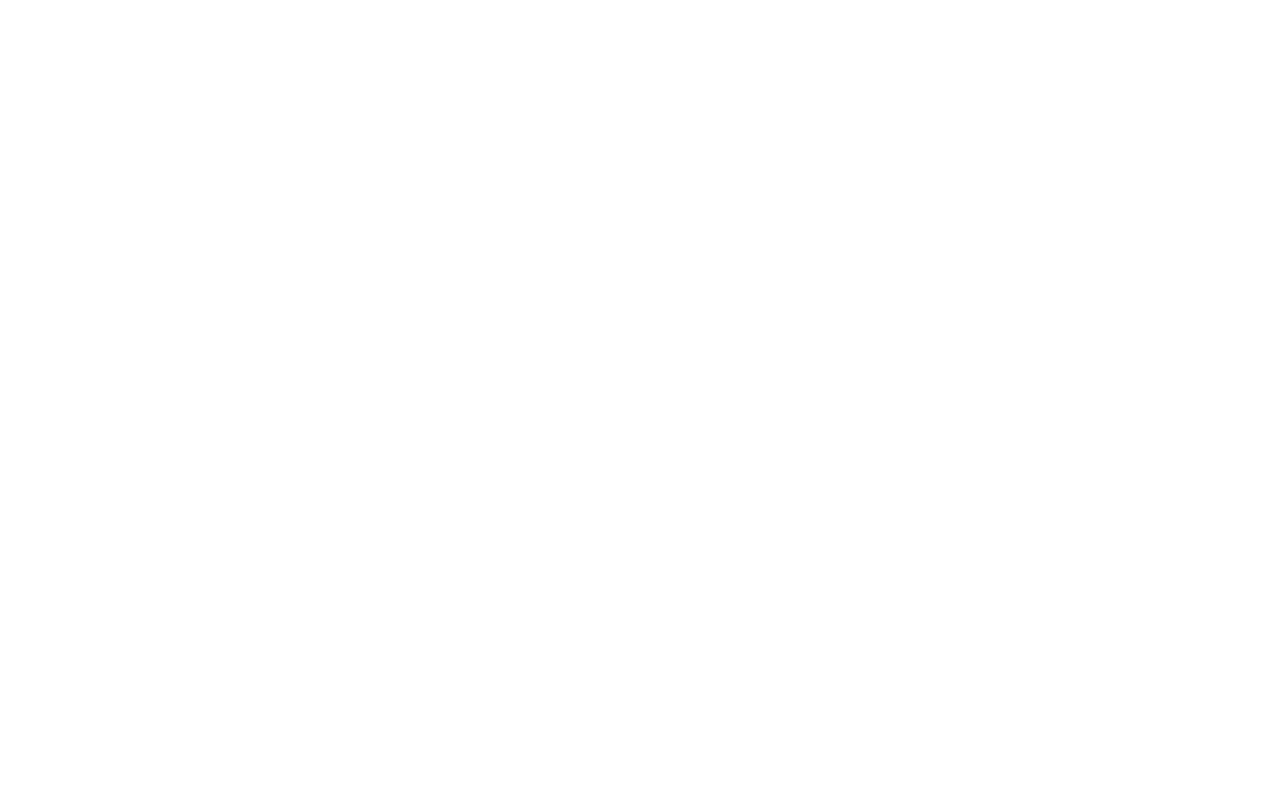
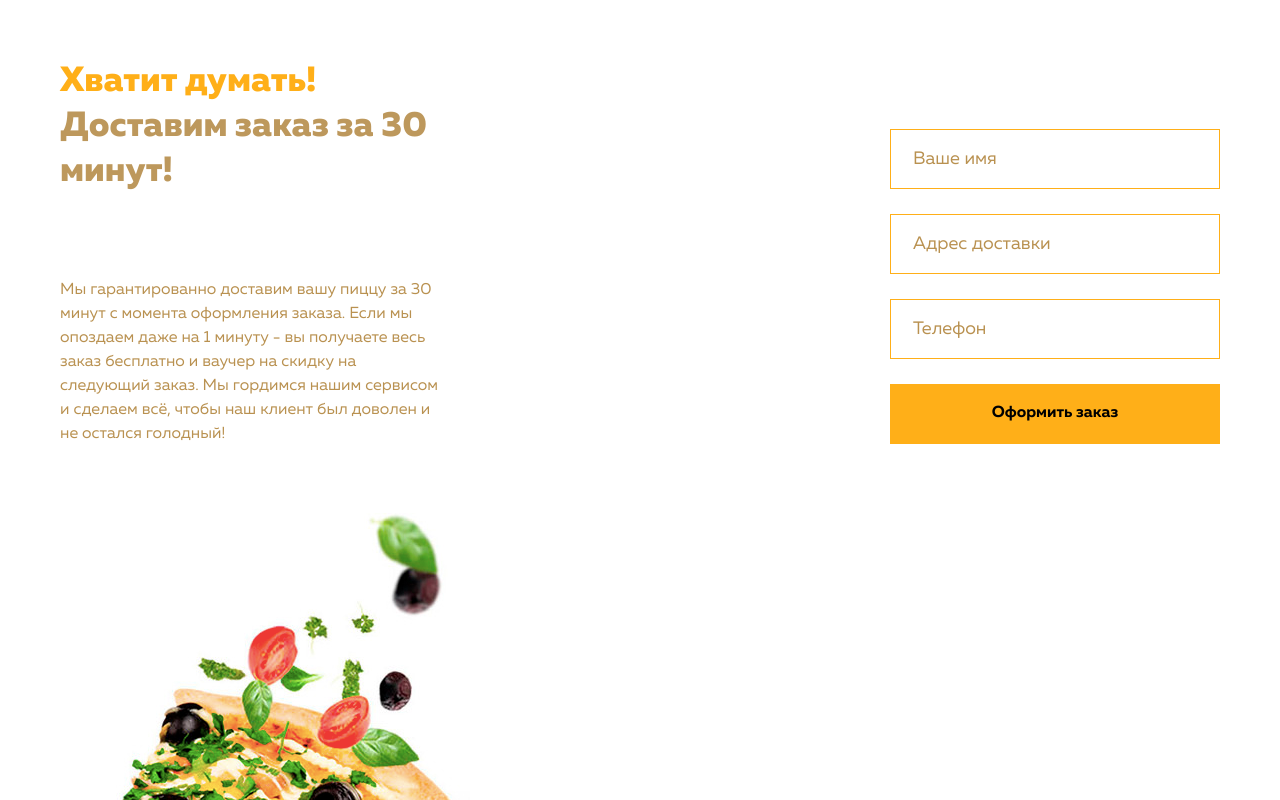
Before and after one commit to Wdyffs/pizza_cheff_angular, an Angular app: page / in a window 1280 px wide. Shown: the part 1860-2660 px from the top of the page. Before the commit the page ends 1739 px from the top, so only its background shows below. Built offline with nearby package versions, Linux system fonts and the light colour scheme.

Commit message:
feature: create footer with form

```diff
--- a/src/app/app.component.html
+++ b/src/app/app.component.html
@@ -3,3 +3,4 @@
   <app-hero />
   <app-products />
 </main>
+<app-footer />
--- /dev/null
+++ b/src/app/directives/restrict-dots.directive.ts
@@ -0,0 +1,21 @@
+import { Directive, ElementRef, HostListener } from '@angular/core';
+
+@Directive({
+  selector: '[appRestrictDots]'
+})
+export class RestrictDotsDirective {
+
+  constructor(private _el: ElementRef) { }
+
+  @HostListener('keypress', ['$event'])
+  onKeyPress(event: KeyboardEvent) {
+    if (event.key === '.') return false
+    return true
+  }
+
+  @HostListener('paste', ['$event'])
+  onPaste(event: ClipboardEvent) {
+    if (event.clipboardData?.getData('text/plain').includes('.')) return false
+    return true
+  }
+}
--- /dev/null
+++ b/src/app/footer/footer.component.html
@@ -0,0 +1,75 @@
+<footer>
+  <section class="footer__text">
+    <h2>Хватит думать! <span>Доставим заказ за 30 минут!</span></h2>
+    <p>
+      Мы гарантированно доставим вашу пиццу за 30 минут с момента оформления
+      заказа. Если мы опоздаем даже на 1 минуту - вы получаете весь заказ
+      бесплатно и ваучер на скидку на следующий заказ. Мы гордимся нашим
+      сервисом и сделаем всё, чтобы наш клиент был доволен и не остался
+      голодный!
+    </p>
+  </section>
+  <form name="order" [formGroup]="form" (ngSubmit)="onSubmit()">
+    <label for="id">
+      <input
+        type="text"
+        id="name"
+        placeholder="Ваше имя"
+        formControlName="name"
+        appRestrictDots
+      />
+      <div *ngIf="name.invalid && (name.touched || name.dirty)" class="error">
+        <span *ngIf="name.errors?.['required']">Field is required</span>
+        <span *ngIf="name.errors?.['minlength']">Min length 5 characters</span>
+        <span *ngIf="name.errors?.['maxlength']"
+          >Should contain less than 30 digits</span
+        >
+      </div>
+    </label>
+    <label for="address">
+      <input
+        type="text"
+        id="address"
+        placeholder="Адрес доставки"
+        formControlName="address"
+      />
+      <div
+        *ngIf="address.invalid && (address.touched || address.dirty)"
+        class="error"
+      >
+        <span *ngIf="address.errors?.['required']">Field is required</span>
+        <span *ngIf="address.errors?.['minlength']"
+          >Min length 5 characters</span
+        >
+        <span *ngIf="address.errors?.['maxlength']"
+          >Should contain less than 45 digits</span
+        >
+      </div>
+    </label>
+    <label for="phone">
+      <input
+        type="text"
+        id="phone"
+        placeholder="Телефон"
+        formControlName="phoneNumber"
+      />
+      <div
+        *ngIf="phone.invalid && (phone.touched || phone.dirty)"
+        class="error"
+      >
+        <span *ngIf="phone.errors?.['required']">Field is required</span>
+        <span *ngIf="phone.errors?.['pattern']"
+          >Should contains only digits</span
+        >
+        <span *ngIf="!phone.errors?.['pattern'] && phone.errors?.['minlength']">Min length 5 characters</span>
+
+        <span *ngIf="!phone.errors?.['pattern'] && phone.errors?.['maxlength']"
+          >Should contains less than 25 digits</span
+        >
+      </div>
+    </label>
+    <button type="submit">Оформить заказ</button>
+  </form>
+  <img src="assets/images/footer_pizza.png" alt="pizza" />
+  <div #popup class="footer__modal_success">Success!</div>
+</footer>
--- /dev/null
+++ b/src/app/footer/footer.component.scss
@@ -0,0 +1,126 @@
+@import "../../vars.scss";
+
+footer {
+  max-width: 1200px;
+  margin: 180px auto 106px auto;
+  padding: 0 20px;
+  display: grid;
+  grid-template-columns: repeat(3, 1fr);
+
+  img {
+    transform: translateX(120px);
+  }
+
+  form {
+    display: flex;
+    flex-direction: column;
+    width: 330px;
+    gap: 25px;
+    align-self: center;
+    justify-self: flex-end;
+
+    input,
+    button {
+      width: 100%;
+      height: 60px;
+    }
+
+    input {
+      border: 1px solid $main;
+      outline: none;
+      font-size: 18px;
+      line-height: 45px;
+      padding-left: 22px;
+
+      &::placeholder {
+        color: $hero-txt;
+        opacity: 1;
+      }
+    }
+
+    button {
+      border: none;
+      background-color: $main;
+      font-size: 16px;
+      line-height: 55px;
+      font-weight: 500;
+    }
+  }
+
+  .error {
+    color: rgb(218, 74, 74);
+  }
+}
+
+.footer__text {
+  max-width: 384px;
+  margin-right: auto;
+
+  h2 {
+    margin-bottom: 84px;
+    font-size: 35px;
+    line-height: 45px;
+    font-weight: 800;
+    color: $main;
+
+    span {
+      color: $main-title;
+    }
+  }
+
+  p {
+    font-size: 1rem;
+    line-height: 24px;
+    font-weight: 200;
+    color: $hero-txt;
+  }
+}
+
+
+.footer__modal_success {
+  display: none;
+  position: fixed;
+  width: 200px;
+  height: 100px;
+  background-color: white;
+  color: green;
+  font-size: 1.5rem;
+  border: 3px solid $main;
+  top: calc(50% - 50px);
+  left: calc(50% - 100px);
+}
+
+.footer__modal_success.active {
+  display: flex;
+  justify-content: center;
+  align-items: center;
+}
+
+@media screen and (max-width: 1470px) {
+  footer {
+    grid-template-columns: repeat(2, 1fr);
+    grid-template-rows: repeat(2, 1fr);
+
+    img {
+      transform: translateX(0px);
+    }
+  }
+}
+
+@media screen and (max-width: 870px) {
+  footer {
+    display: flex;
+    flex-direction: column;
+    align-items: center;
+    text-align: center;
+    gap: 30px;
+
+    img {
+      transform: translateX(0px);
+    }
+  }
+
+  .footer__text {
+    margin-right: 0;
+  }
+}
--- /dev/null
+++ b/src/app/footer/footer.component.ts
@@ -0,0 +1,49 @@
+import { AfterViewInit, Component, ElementRef, ViewChild } from '@angular/core';
+import { FormBuilder, FormGroup, Validators } from '@angular/forms';
+
+@Component({
+  selector: 'app-footer',
+  templateUrl: './footer.component.html',
+  styleUrls: ['./footer.component.scss']
+})
+export class FooterComponent implements AfterViewInit {
+  @ViewChild('popup') el!: ElementRef<HTMLDivElement>;
+  form!: FormGroup
+
+  constructor(private fb: FormBuilder) {
+    this._createForm();
+  }
+
+  ngAfterViewInit(): void {
+    console.log(this.el)
+  }
+
+  private _createForm() {
+    this.form = this.fb.group({
+      name: ['', [Validators.required, Validators.minLength(5), Validators.maxLength(30)]],
+      address: ['', [Validators.required, Validators.minLength(5),Validators.maxLength(45)]],
+      phoneNumber: ['', [Validators.required, Validators.minLength(6), Validators.maxLength(25), Validators.pattern(/^\d+$/)]]
+    })
+  }
+
+  onSubmit() {
+    if (this.form.valid) {
+      this.el.nativeElement.classList.add('active');
+    }
+    setTimeout(() => {this.el.nativeElement.classList.remove('active')}, 500);
+  }
+
+  get name() {
+    return this.form.get('name')!;
+  }
+
+  get address() {
+    return this.form.get('address')!;
+  }
+
+  get phone() {
+    return this.form.get('phoneNumber')!;
+  }
+
+
+}
```
Also changed, not shown: src/app/app.module.ts (+7 -1 lines), 1 other file (tests, documents, lock files or other folders).
